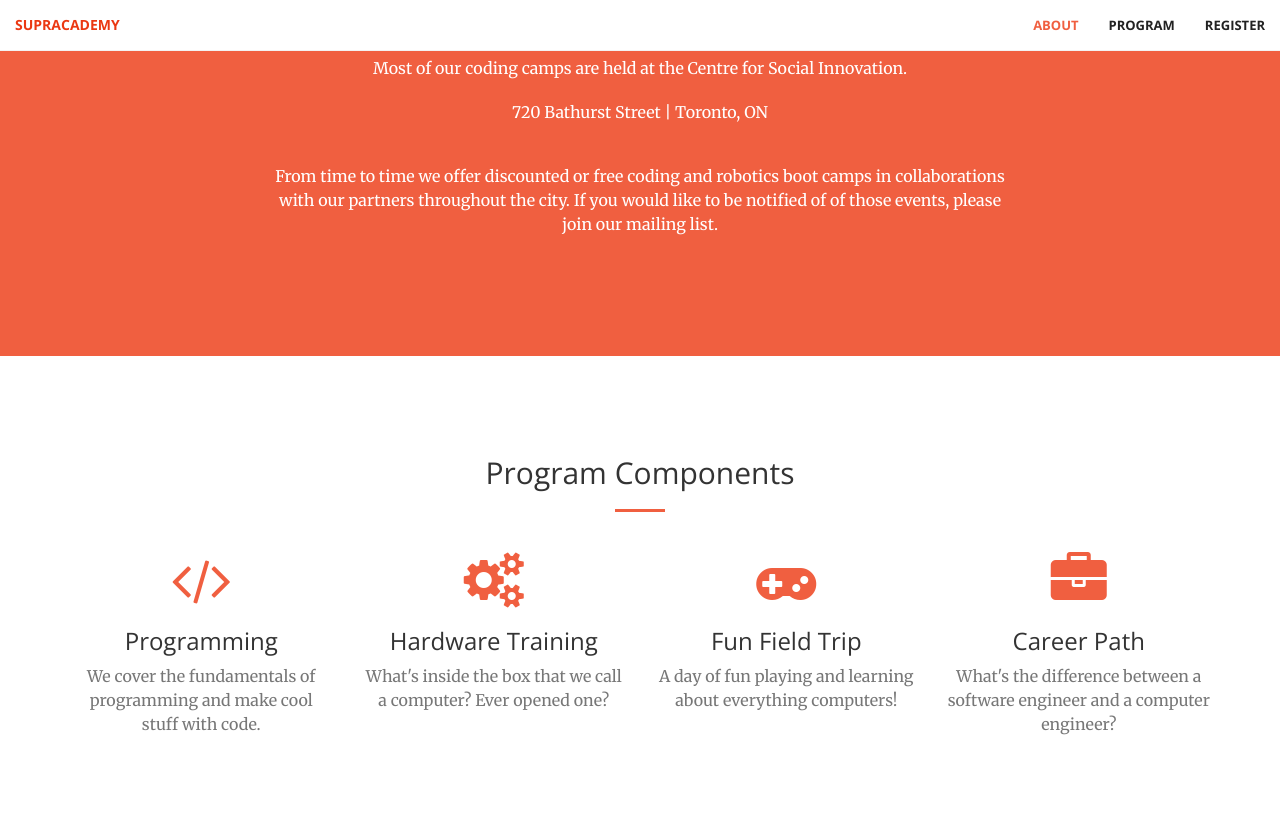
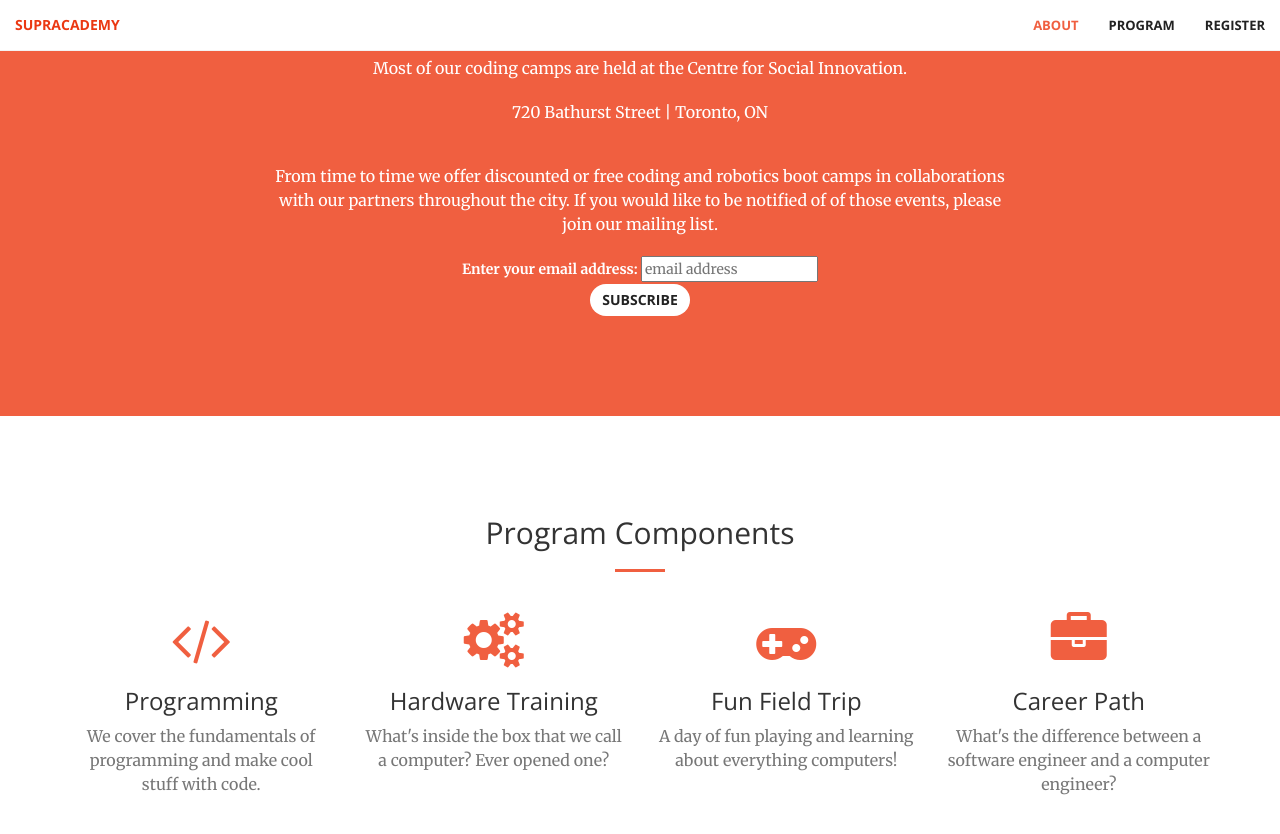
Before and after one commit to ojagostini/supracademy.com, a Jekyll site: the page kidscode/index.html, which Jekyll copies as it is, in a window 1280 px wide and 900 px high, scrolled down 1505 px. Shown: the top 834 px of the window. Built offline with Jekyll 4.4.1, drawn with Linux system fonts in a browser that asks for light colours; nearby versions of some CDN libraries; comment, search, counter and statistics services are not loaded.

Commit message:
adding mailchimp integration script

```diff
--- a/kidscode/index.html
+++ b/kidscode/index.html
@@ -1,6 +1,6 @@
 <!DOCTYPE html>
 <html lang="en">
-<script src="js/jquery.js"></script>
+
 <head>
 
     <meta charset="utf-8">
@@ -124,10 +124,31 @@
 
                     <p> From time to time we offer discounted or free coding and robotics boot camps in collaborations with our partners throughout the city. If you would like to be notified of of those events, please join our mailing list.  </p>
 
+                    <!-- Begin MailChimp Signup Form -->
+                    <link href="//cdn-images.mailchimp.com/embedcode/slim-10_7.css" rel="stylesheet" type="text/css">
+
+                    <div id="mc_embed_signup">
+                    <form action="//supracademy.us8.list-manage.com/subscribe/post?u=3e1daf4e599fe47266fa4bc9e&amp;id=87004dd0ec" method="post" id="mc-embedded-subscribe-form" name="mc-embedded-subscribe-form" class="validate" target="_blank" novalidate>
+                        <div id="mc_embed_signup_scroll">
+                        <label for="mce-EMAIL">Enter your email address:</label>
+                        <input style="color: #C0C0C0;" type="email" value="" name="EMAIL" class="email" id="mce-EMAIL" placeholder="email address" required>
+                        <!-- real people should not fill this in and expect good things - do not remove this or risk form bot signups-->
+                        <div style="position: absolute; left: -5000px;" aria-hidden="true"><input type="text" name="b_3e1daf4e599fe47266fa4bc9e_87004dd0ec" tabindex="-1" value=""></div>
+                        <div class="clear"><input type="submit" value="Subscribe" name="subscribe" id="mc-embedded-subscribe" class="btn btn-default btn-l"></div>
+                        </div>
+                    </form>
+                    </div>
+
+                    <!--End mc_embed_signup-->
+
+
+
                 </div>
             </div>
         </div>
     </section>
+
+
 
     <section id="services">
         <div class="container">
@@ -255,6 +276,7 @@ $(document).ready(function(){
 
 
     <!-- jQuery -->
+    <script src="js/jquery.js"></script>
 
     <!-- Bootstrap Core JavaScript -->
     <script src="js/bootstrap.min.js"></script>
```
